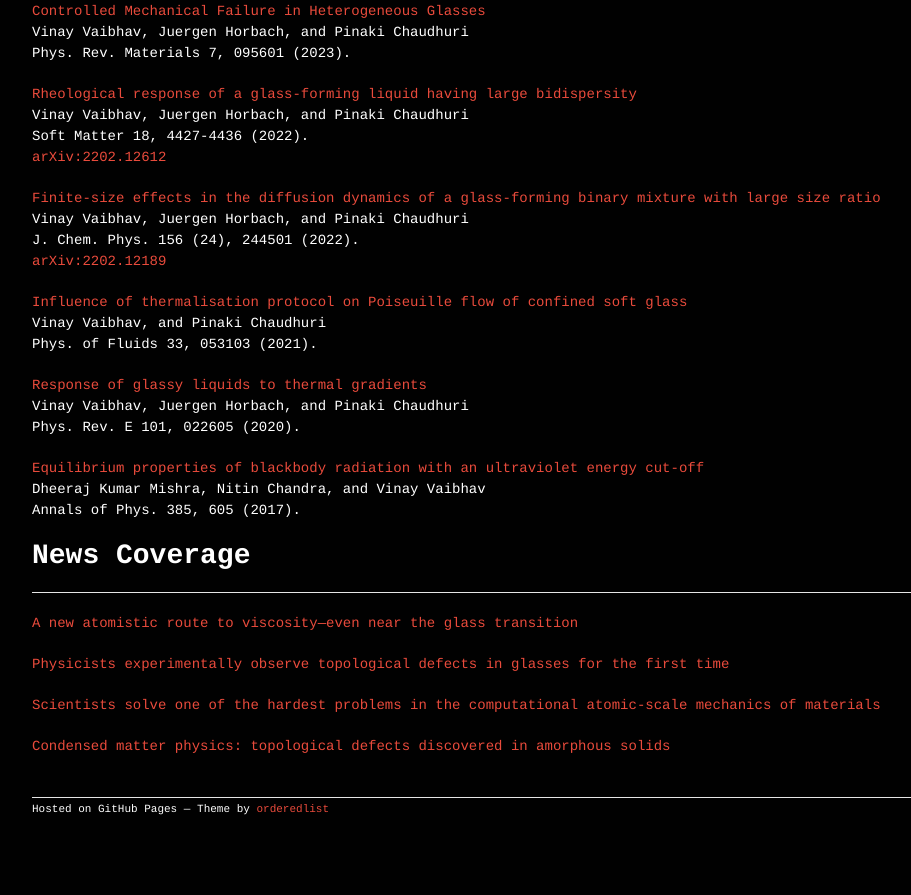
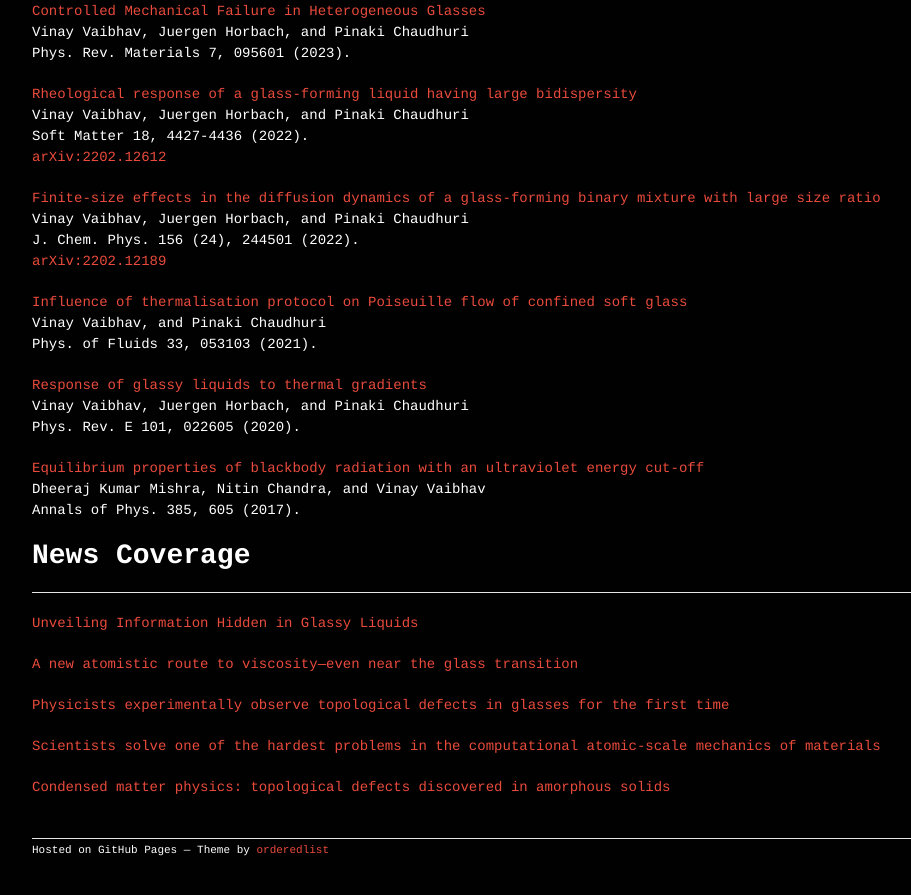
Before and after one commit to vinayphys/vinayphys.github.io, a Jekyll site: the page built from Publications.md, in a window 1280 px wide and 900 px high, scrolled down 1645 px. Shown: the top 895 px of the window, without its empty margins (18-929 px from the left). Built offline with Jekyll 4.4.1, drawn with Linux system fonts in a browser that asks for light colours; our own code applies the rules of GitHub Pages for plain Markdown files; a script that is not in the unit is left out; before the commit the page ends 2504 px from its top, so only the background shows below that.

Commit message:
Update Publications.md

```diff
--- a/Publications.md
+++ b/Publications.md
@@ -67,6 +67,8 @@ Annals of Phys. 385, 605 (2017).
 
 # News Coverage
 ---
+[Unveiling Information Hidden in Glassy Liquids](https://synapsebyicts.blog/2024/06/07/unveiling-information-hidden-in-glassy-liquids/)
+
 [A new atomistic route to viscosity—even near the glass transition](https://phys.org/news/2025-06-atomistic-route-viscosity-glass-transition.html)
 
 [Physicists experimentally observe topological defects in glasses for the first time](https://phys.org/news/2025-01-physicists-experimentally-topological-defects-glasses.html)
```
